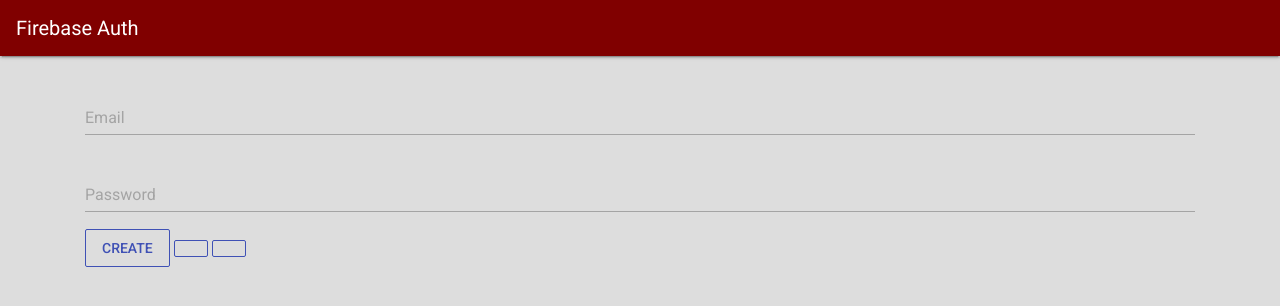
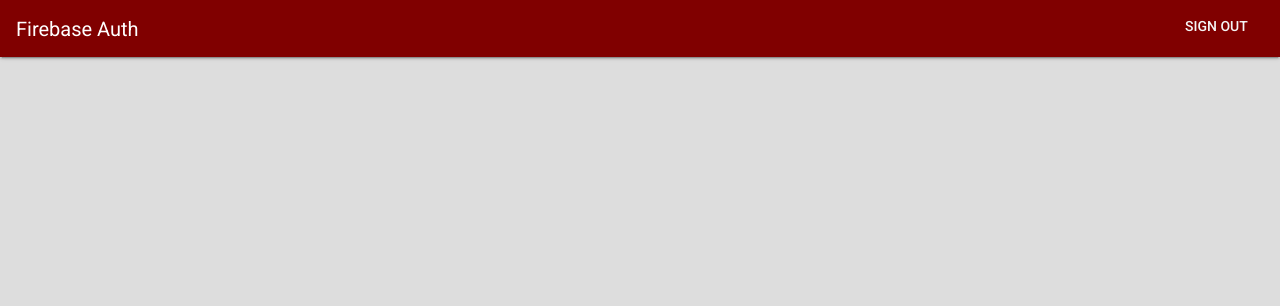
Before and after one commit to rhit-carterxp/280_final, a website: page public/index.html in a window 1280 px wide. Drawn offline with Linux system fonts and the light colour scheme; some packages are replaced by stand-ins of ours; no server answers.

Commit message:
firebase auth is weird

```diff
--- a/public/index.html
+++ b/public/index.html
@@ -14,21 +14,21 @@
 <body>
   <nav class="navbar navbar-dark fixed-top">
     <a class="navbar-brand" href="#">Firebase Auth</a>
-    <!-- <button id="signOutButton" type="button" class="btn text-light">Sign Out</button> -->
+    <button id="signOutButton" type="button" class="btn text-light">Sign Out</button>
   </nav>
-  <div id="mainPage" class="container page-container">
+  <!-- <div id="mainPage" class="container page-container">
     <div class="form-group">
       <label for="inputEmail" class="bmd-label-floating">Email</label>
       <input type="email" class="form-control" id="inputEmail">
-    </div>
-    <div class="form-group">
+    </div> -->
+    <!-- <div class="form-group">
       <label for="inputPassword" class="bmd-label-floating">Password</label>
       <input type="password" class="form-control" id="inputPassword">
-    </div>
+    </div> -->
     <button id="createAccountButton" type="button" class="btn btn-primary btn-outline">Create </button>
     <button id="logInButton" type="button" class="btn btn-primary btn-outline"></button>
     <button id="anonymousAuthButton" type="button" class="btn btn-primary btn-outline"></button>
-    <br>
+    <!-- <br> -->
     <div id="firebaseui-auth-container"></div>
 
   </div>
```
